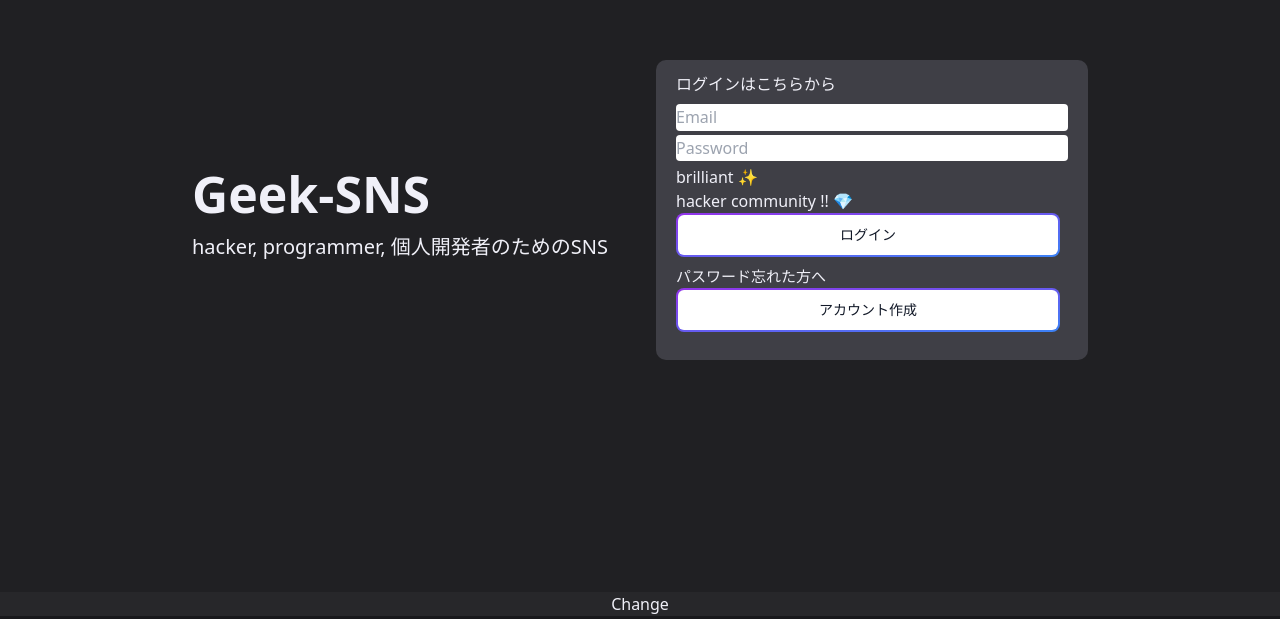
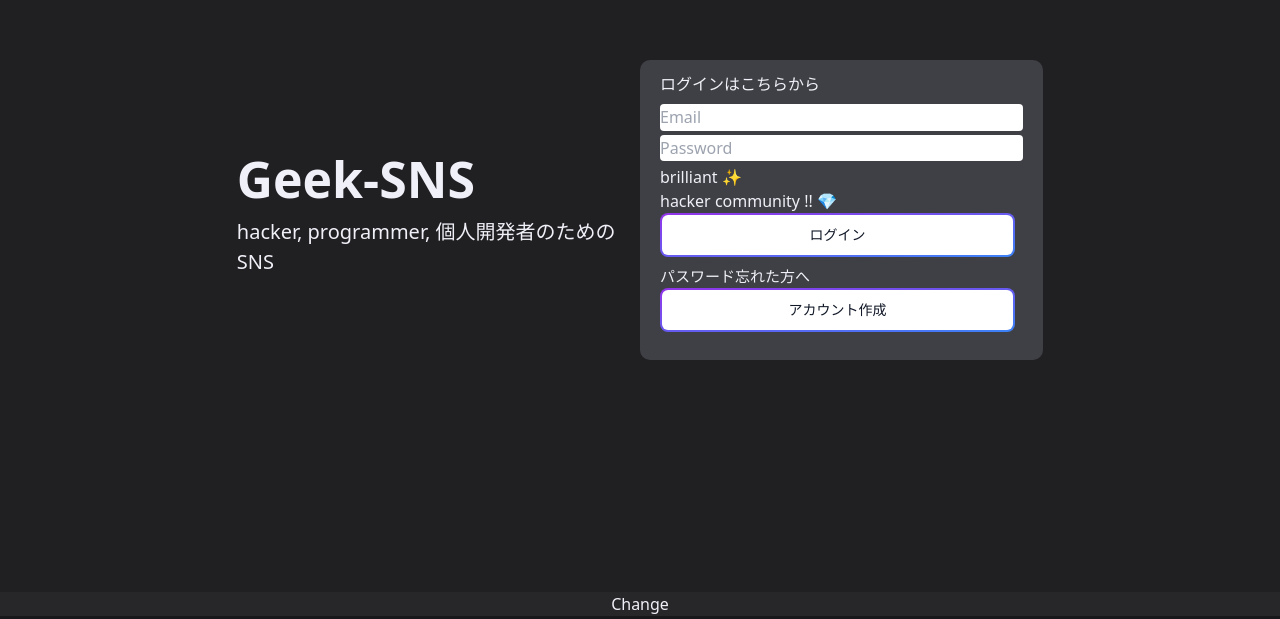
Before and after one commit to eternaleight/geek-sns, a React (Create React App) app: page / in a window 1280 px wide. Shown: the part 172-791 px from the top of the page. Built offline with nearby package versions, Linux system fonts and the light colour scheme; a small style sheet from the web is missing; the HTML template or start-up script is replaced by a standard one.

Commit message:
refactor(file): refactoring all file

```diff
--- a/src/App.tsx
+++ b/src/App.tsx
@@ -1,20 +1,42 @@
-import React, { useState } from 'react'
+import React, { useState, useEffect } from 'react'
 import './App.scss'
 import Home from './pages/Home'
 import Profile from './pages/Profile'
 import Login from './pages/login'
 
+const App: React.FC = () => {
+  const [screenSize, setScreenSize] = useState<number>(
+    window.innerWidth < 768 ? 767 : 769
+  )
 
-const App: React.FC = () => {
+  const windowWidth = () => {
+    setScreenSize(window.innerWidth)
+  }
+
+  useEffect(() => {
+    window.addEventListener('resize', windowWidth)
+    return () =>
+      window.removeEventListener('resize', windowWidth)
+  }, [])
+
   const [button, setButton] = useState<boolean>(false)
   const Button = () => {
     setButton(!button)
   }
   return (
     <div className="App">
-      <Login/>
-      <div onClick={() => Button()} className='sticky top-0 text-center cursor-pointer bg-zinc-800'>Change</div>
-      {button ? <Home button={button}/> : <Profile />}
+      <Login screenSize={screenSize} />
+      <div
+        onClick={() => Button()}
+        className="sticky top-0 text-center cursor-pointer bg-zinc-800"
+      >
+        Change
+      </div>
+      {button ? (
+        <Home screenSize={screenSize} button={button} />
+      ) : (
+        <Profile screenSize={screenSize} />
+      )}
     </div>
   )
 }
--- a/src/components/Post.tsx
+++ b/src/components/Post.tsx
@@ -82,12 +82,12 @@ const Post: React.FC<Props> = ({ post }) => {
                 </span>
               </>
             ) : (
-              <div className='relative my-[-2px] flex'>
+              <div className="relative my-[-2px] flex">
                 <FavoriteBorder
                   onClick={() => handleLike()}
                   className="like cursor-pointer mb-[0px] text-zinc-500 w-[20px]"
                 />
-                <div className='likeCircle'></div>
+                <div className="likeCircle"></div>
                 <span className="postLikeCounter text-[14px] mt-[1px] ml-1">
                   {likeNum}
                 </span>
--- a/src/components/Share.tsx
+++ b/src/components/Share.tsx
@@ -76,7 +76,9 @@ const Share = () => {
               </div>
             </div>
             <div className={style.shareOptions}>
-              <SentimentVerySatisfied className={style.shareIcon} />
+              <SentimentVerySatisfied
+                className={style.shareIcon}
+              />
               <div className="relative flex flex-col">
                 <span className={style.shareOptionText}>
                   Emoji
@@ -95,7 +97,7 @@ const Share = () => {
                 <span className={style.shareOptionText}>
                   Poll
                 </span>
-                <div className='absolute top-0 left-[-26px] w-[58px] cursor-pointer h-[24px] bg-[#00000000] mediaButton'></div>
+                <div className="absolute top-0 left-[-26px] w-[58px] cursor-pointer h-[24px] bg-[#00000000] mediaButton"></div>
                 <span
                   className={`${style.shareOptionText2} left-[-2px]`}
                 >
--- a/src/pages/Home.tsx
+++ b/src/pages/Home.tsx
@@ -6,26 +6,15 @@ import Timeline from '../components/Timeline'
 
 type Props = {
   button: boolean
+  screenSize: number
 }
 
-const Home: React.FC<Props> = ({ button }) => {
-  const [screenSize, setScreenSize] = useState<number>(window.innerWidth < 768 ? 767 : 769)
-
-  const windowWidth = () => {
-    setScreenSize(window.innerWidth)
-  }
-
-  useEffect(() => {
-    window.addEventListener('resize', windowWidth)
-    return () =>
-      window.removeEventListener('resize', windowWidth)
-  }, [])
-
+const Home: React.FC<Props> = ({ button, screenSize }) => {
   return (
     <>
       <Topbar />
       <div className="flex">
-        {(screenSize < 768) ? (
+        {screenSize < 768 ? (
           <Timeline />
         ) : (
           <>
--- a/src/pages/Profile.tsx
+++ b/src/pages/Profile.tsx
@@ -4,24 +4,14 @@ import Sidebar from '../components/Sidebar'
 import Topbar from '../components/Topbar'
 import TimeLine from '../components/Timeline'
 
-const Profile: React.FC = () => {
-  const [screenSize, setScreenSize] = useState<number>(
-    window.innerWidth < 768 ? 767 : 769
-  )
+type Props = {
+  screenSize: number
+}
 
-  const windowWidth = () => {
-    setScreenSize(window.innerWidth)
-  }
-
-  useEffect(() => {
-    window.addEventListener('resize', windowWidth)
-    return () =>
-    window.removeEventListener('resize', windowWidth)
-  }, [])
-
+const Profile: React.FC<Props> = ({ screenSize }) => {
   return (
     <>
-      {(screenSize < 768) ? (
+      {screenSize < 768 ? (
         <>
           <Topbar />
           <div className="flex profile">
@@ -61,7 +51,7 @@ const Profile: React.FC = () => {
             </div>
           </div>
         </>
-      ) :
+      ) : (
         <>
           <Topbar />
           <div className="flex profile">
@@ -102,7 +92,7 @@ const Profile: React.FC = () => {
             </div>
           </div>
         </>
-      }
+      )}
     </>
   )
 }
--- a/src/pages/login.tsx
+++ b/src/pages/login.tsx
@@ -1,11 +1,15 @@
-const Login = () => {
+type Props = {
+  screenSize: number
+}
+
+const Login: React.FC<Props> = ({ screenSize }) => {
   const style = {
     loginInput: `focus:outline-none h-[50px] rounded-[4px] mb-1`,
-  loginButton: `relative inline-flex items-center justify-center p-0.5 mb-2 mr-2  text-sm font-medium text-gray-900 rounded-lg group bg-gradient-to-br from-purple-600 to-blue-500 group-hover:from-purple-600 group-hover:to-blue-500 hover:text-white dark:text-white focus:ring-4 focus:outline-none focus:ring-blue-300 dark:focus:ring-blue-800`,
+    loginButton: `relative inline-flex items-center justify-center p-0.5 mb-2 mr-2  text-sm font-medium text-gray-900 rounded-lg group bg-gradient-to-br from-purple-600 to-blue-500 group-hover:from-purple-600 group-hover:to-blue-500 hover:text-white dark:text-white focus:ring-4 focus:outline-none focus:ring-blue-300 dark:focus:ring-blue-800`,
   }
   return (
     <>
-      <div className="login w-[100vw] h-[95.5vh] flex items-center justify-center">
+      <div className="login w-[90vw] mx-auto h-[95.5vh] flex items-center justify-center">
         <div className="loginWrapper w-[70%] h-[70%] flex">
           <div className="loginleft flex-[1] flex flex-col justify-center">
             <h3 className="text-[50px] font-bold">
@@ -15,7 +19,7 @@ const Login = () => {
               hacker, programmer, 個人開発者のためのSNS
             </span>
           </div>
-          <div className="loginRight flex-[1] ml-8 text-[22px] flex flex-col justify-center">
+          <div className="loginRight flex-[1]  text-[22px] flex flex-col justify-center">
             <div className="loginRight">
               <div className="loginBox h-[300px] p-[20px] flex flex-col justify-between bg-zinc-700 rounded-[10px] text-[16px]">
                 <p className="loginMsg text-[16px] relative top-[-8px]">
```
Also changed, not shown: src/components/Rightbar.tsx (indentation only). Lines whose indentation alone changed are shown as unchanged.
